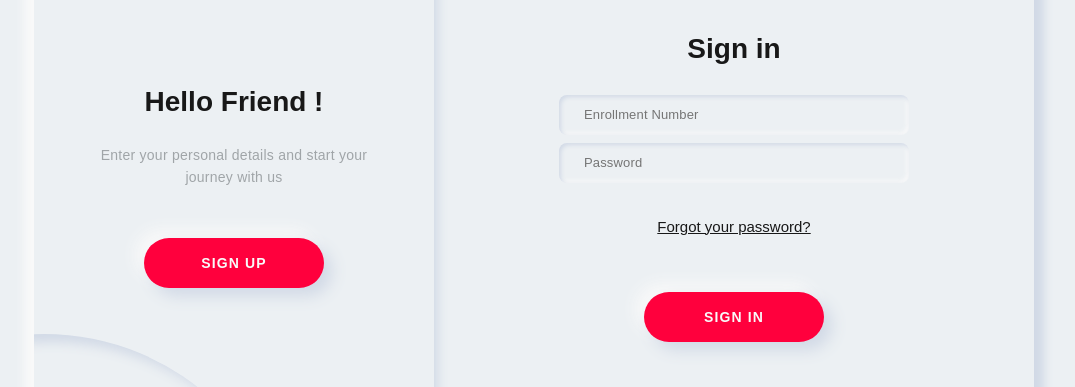
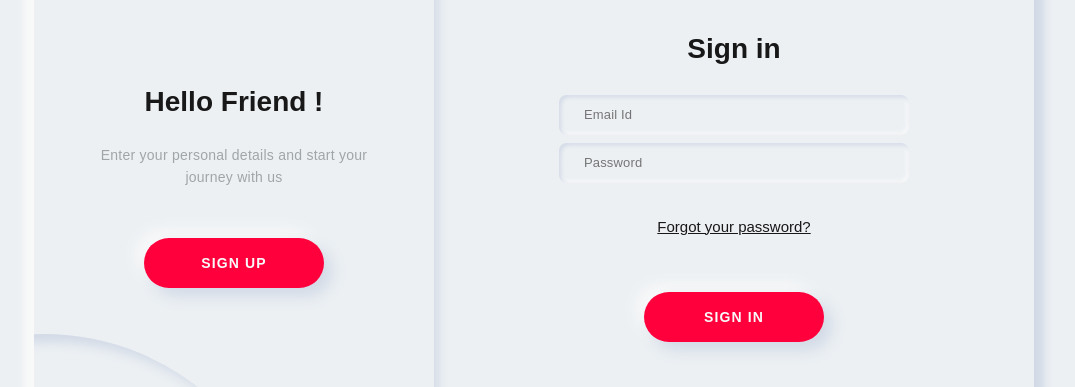
Before and after one commit to AulonSal/code-builders, a Django app: page /portal/ in a window 1280 px wide. Shown: the part 226-613 px from the top of the page, without its empty margins (106-1181 px from the left). Run offline with Django 3.2, Linux system fonts and the light colour scheme; parts of the project's set-up code (start-up, migrations or seed data) failed here and were passed over.

Commit message:
Switch rollnumber to email

```diff
--- a/website/home/templates/sign_in/sign.html
+++ b/website/home/templates/sign_in/sign.html
@@ -26,8 +26,6 @@
           <input class="form__input" type="text" name="name" placeholder="Name">
           <input class="form__input" type="Email" name="email" placeholder="Email">
           <br>
-          (This will be used to log in.)
-          <input class="form__input" type="number" name="username" placeholder="Enrollment Number">
           <input class="form__input" type="password" name="password" placeholder="Password">
           <input class="form__input" type="password" name="password-confirmation" placeholder="Confirm Password">
           <br>
@@ -53,7 +51,7 @@
             </div>
             <br>
           {% endif %}
-          <input class="form__input" type="text" name="username" placeholder="Enrollment Number">
+          <input class="form__input" type="text" name="username" placeholder="Email Id">
           <input class="form__input" type="password" name="password" placeholder="Password"><a class="form__link" href="{% url 'password_reset' %}">Forgot your password?</a>
           <button name="signin" type="submit" class="button">SIGN IN</button>
         </form>
--- a/website/monetary/views.py
+++ b/website/monetary/views.py
@@ -39,11 +39,11 @@ def portal(request):
         return redirect('/')
 
     name = request.POST['name']
-    username = request.POST['username']
     password = request.POST['password']
     password_confirmation = request.POST['password-confirmation']
     referral_code = request.POST['referral-code']
     email = request.POST['email']
+    username = email
     contact_number = request.POST['contact-no']
 
     # SIGNUP Request
@@ -132,7 +132,7 @@ def payment_status(request):
     params_dict = {
         'razorpay_payment_id': response['razorpay_payment_id'],
         'razorpay_order_id': response['razorpay_order_id'],
-        'razorpay_signature': response['razorpay_signature']
+        'razorpay_signature': response['razorpay_signature'],
     }
 
     user_details, contact_number, referrer_id = request.session['new_user']
```
